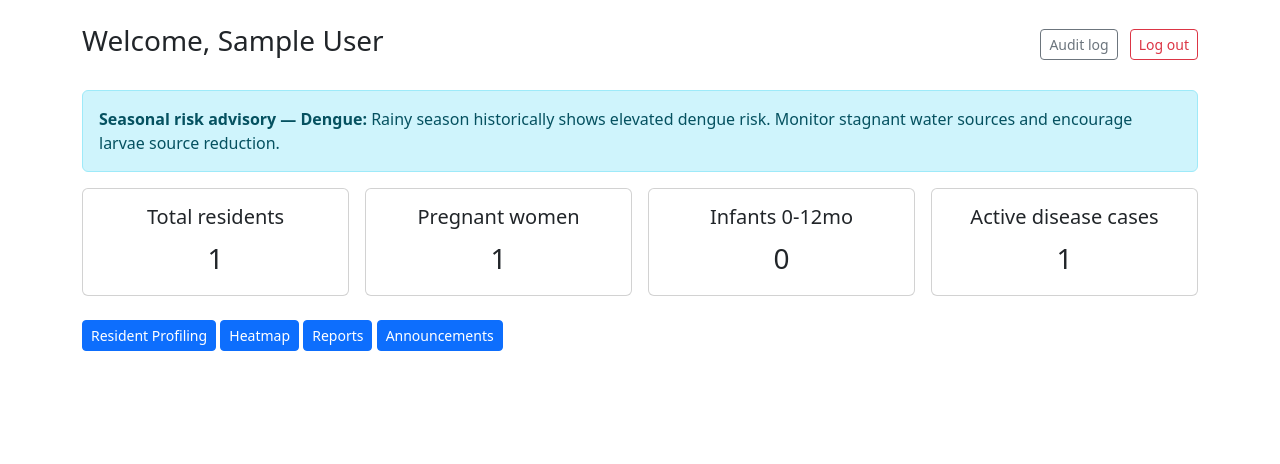
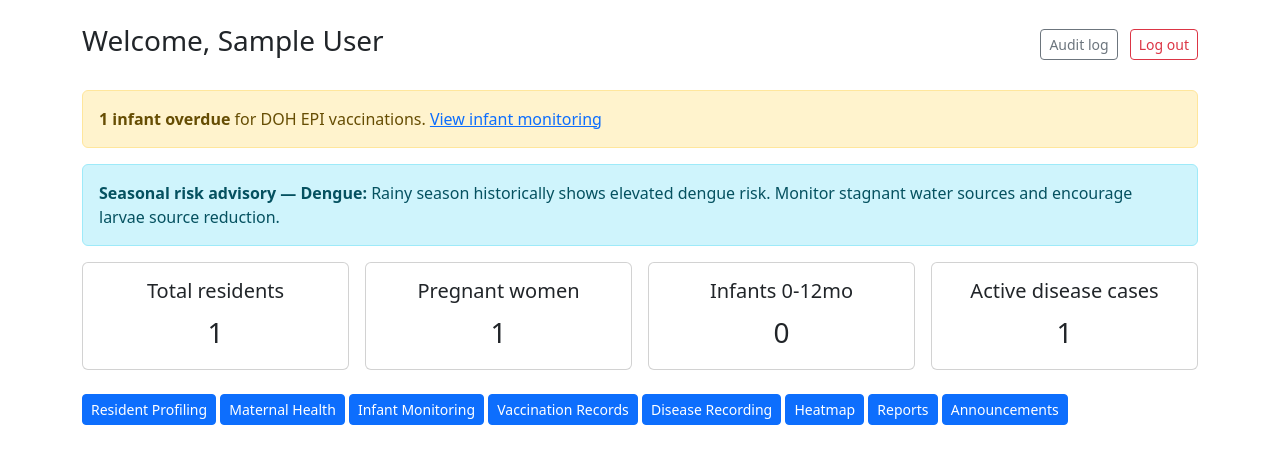
Before and after one commit to zedahh/capstonee_devv, a PHP site: page /modules/dashboard/dashboard.php in a window 1280 px wide. Shown: the top 464 px of the page. Run offline with PHP 8.4, Linux system fonts and the light colour scheme; the visitor is signed in with stand-in values (Sample User, id 1); data comes from the database, SQL or seed files in the repository; tables that the repository leaves empty hold one stand-in row (values such as "Sample post").

Commit message:
Finalize FIC tracking, dashboard alert, full nav links

```diff
--- /dev/null
+++ b/includes/functions.php
@@ -0,0 +1,32 @@
+<?php
+// Shared helper functions used across multiple modules
+
+function getFicStatus($pdo, $infant_record_id, $birth_date, $epi_schedule) {
+    $age_weeks = floor((time() - strtotime($birth_date)) / (7 * 24 * 60 * 60));
+
+    $given = $pdo->prepare("SELECT vaccine_name FROM vaccination_records WHERE infant_record_id = ?");
+    $given->execute([$infant_record_id]);
+    $given_vaccines = $given->fetchAll(PDO::FETCH_COLUMN);
+
+    $overdue_count = 0;
+    $total_due_count = 0;
+
+    foreach ($epi_schedule as $vaccine) {
+        $due_at = $vaccine['recommended_age_weeks'] + $vaccine['grace_period_weeks'];
+        if ($age_weeks >= $vaccine['recommended_age_weeks']) {
+            $total_due_count++;
+            if (!in_array($vaccine['vaccine_name'], $given_vaccines) && $age_weeks > $due_at) {
+                $overdue_count++;
+            }
+        }
+    }
+
+    if ($overdue_count > 0) {
+        return ['label' => "Overdue ($overdue_count)", 'badge' => 'danger', 'overdue_count' => $overdue_count];
+    } elseif ($total_due_count > 0 && count($given_vaccines) >= $total_due_count) {
+        return ['label' => 'Complete for age', 'badge' => 'success', 'overdue_count' => 0];
+    } elseif ($total_due_count > 0) {
+        return ['label' => 'In progress', 'badge' => 'secondary', 'overdue_count' => 0];
+    }
+    return ['label' => 'Too young for schedule', 'badge' => 'secondary', 'overdue_count' => 0];
+}
--- a/modules/dashboard/dashboard.php
+++ b/modules/dashboard/dashboard.php
@@ -5,6 +5,24 @@ if (!isset($_SESSION['user_id'])) {
     exit;
 }
 require '../../config/database.php';
+
+require '../../includes/functions.php';
+
+// Count infants currently overdue on their DOH EPI vaccination schedule
+$epi_schedule = $pdo->query("SELECT * FROM epi_schedule")->fetchAll(PDO::FETCH_ASSOC);
+$infants_for_fic = $pdo->query("
+    SELECT infant_records.infant_record_id, r.birth_date
+    FROM infant_records
+    JOIN residents r ON infant_records.resident_id = r.resident_id
+")->fetchAll(PDO::FETCH_ASSOC);
+
+$overdue_infant_count = 0;
+foreach ($infants_for_fic as $inf) {
+    $fic = getFicStatus($pdo, $inf['infant_record_id'], $inf['birth_date'], $epi_schedule);
+    if ($fic['overdue_count'] > 0) {
+        $overdue_infant_count++;
+    }
+}
 
 $total_residents = $pdo->query("SELECT COUNT(*) FROM residents WHERE is_active = 1")->fetchColumn();
 $pregnant_count = $pdo->query("SELECT COUNT(*) FROM maternal_records WHERE monitoring_status IN ('Ongoing', 'High-risk')")->fetchColumn();
@@ -99,7 +117,16 @@ function getTrendInfo($months) {
     <?php endif; ?>
   <?php endforeach; ?>
 
+
+  <?php if ($overdue_infant_count > 0): ?>
+  <div class="alert alert-warning">
+    <strong><?= $overdue_infant_count ?> infant<?= $overdue_infant_count > 1 ? 's' : '' ?> overdue</strong> for DOH EPI vaccinations.
+    <a href="../infant/infant.php">View infant monitoring</a>
+  </div>
+  <?php endif; ?>
+
   <?php foreach ($seasonal_advisories as $adv): ?>
+
   <div class="alert alert-info">
     <strong>Seasonal risk advisory — <?= htmlspecialchars($adv['disease_name']) ?>:</strong>
     <?= htmlspecialchars($adv['advisory_note']) ?>
@@ -134,6 +161,10 @@ function getTrendInfo($months) {
 
   <div class="mb-3">
     <a href="../residents/residents.php" class="btn btn-primary btn-sm">Resident Profiling</a>
+    <a href="../maternal/maternal.php" class="btn btn-primary btn-sm">Maternal Health</a>
+    <a href="../infant/infant.php" class="btn btn-primary btn-sm">Infant Monitoring</a>
+    <a href="../vaccination/vaccination.php" class="btn btn-primary btn-sm">Vaccination Records</a>
+    <a href="../disease/disease.php" class="btn btn-primary btn-sm">Disease Recording</a>
     <a href="../heatmap/heatmap.php" class="btn btn-primary btn-sm">Heatmap</a>
     <a href="../reports/reports.php" class="btn btn-primary btn-sm">Reports</a>
     <a href="../announcements/announcements.php" class="btn btn-primary btn-sm">Announcements</a>
```
Also changed, not shown: modules/infant/infant.php (+3 -29 lines).
